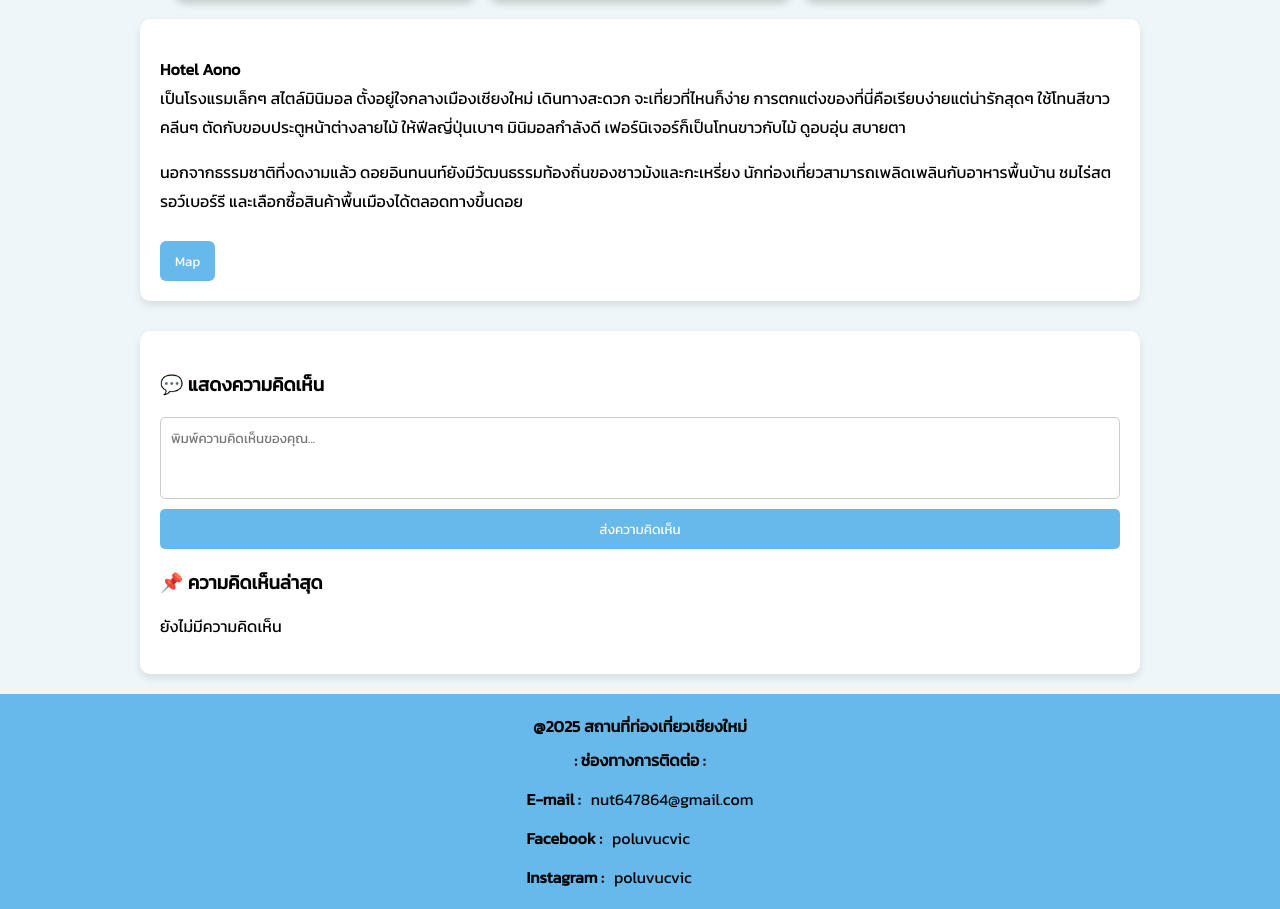
After one commit to PoluvcvicNatthanun/Portfolio_Poluvcvic, a PHP site: page /Hotelaono.php in a window 1280 px wide. The commit adds this page. Shown: the part 390-1299 px from the top of the page. Run offline with PHP 8.4, Linux system fonts and the light colour scheme; the visitor is signed in with stand-in values (Sample User, id 1).

Commit message:
add/fix hotel

```diff
--- a/WEB Chaingmai/homeCH.php
+++ b/WEB Chaingmai/homeCH.php
@@ -160,7 +160,7 @@ if (!isset($_SESSION['username'])) {
         <div class="menu"><a href="loginCH.php" style="color:black;">ล็อคเอ้าท์</a></div>
     </div>
 
-    <h2 style="margin-left: 25px;">หน้าแรก</h2>
+    <h2 style="margin-left: 25px;">หน้าแรก สถานที่ท่องเที่ยว</h2>
     <div class="content">
         <div class="product-section">
             <div class="product">
--- /dev/null
+++ b/WEB Chaingmai/ที่พัก/Hotelaono.php
@@ -0,0 +1,143 @@
+<?php
+session_start();
+if (!isset($_SESSION['username'])) {
+    header("Location: login.php");
+    exit();
+}
+
+// จัดการบันทึกคอมเมนต์
+$commentsFile = "comments.txt";
+if ($_SERVER["REQUEST_METHOD"] === "POST" && isset($_POST['comment']) && trim($_POST['comment']) !== "") {
+    $comment = htmlspecialchars($_POST['comment']);
+    $username = $_SESSION['username'];
+    $date = date("d/m/Y H:i");
+    file_put_contents($commentsFile, "$username|$date|$comment\n", FILE_APPEND);
+}
+
+// อ่านคอมเมนต์
+$comments = [];
+if (file_exists($commentsFile)) {
+    $lines = file($commentsFile, FILE_IGNORE_NEW_LINES | FILE_SKIP_EMPTY_LINES);
+    foreach ($lines as $line) {
+        list($user, $time, $text) = explode("|", $line);
+        $comments[] = ["user" => $user, "time" => $time, "text" => $text];
+    }
+}
+?>
+<!DOCTYPE html>
+<html lang="th">
+<head>
+    <meta charset="UTF-8">
+    <title>ดอยอินทนนท์</title>
+    <link rel="icon" type="image/jpg" href="/Filezilla/images/it.jpg">
+    <link href="https://fonts.googleapis.com/css2?family=Kanit&display=swap" rel="stylesheet">
+    <style>
+        body { font-family: 'Kanit', sans-serif; background-color: #eef6f9; margin: 0; padding: 0; }
+        .bar1 { background-color: #7ecefc; height: 80px; display: flex; align-items: center; justify-content: space-between; padding: 0 20px;
+            box-shadow: 0px 2px 10px rgba(0, 0, 0, 0.2); }
+        .menu a { margin: 0 50px; text-decoration: none; color: black; transition: 0.3s; }
+        .menu a:hover { color: white; background-color: #458efb; padding: 5px 10px; border-radius: 5px; }
+        .container { max-width: 1000px; margin: auto; padding: 20px; }
+        h1.title { text-align: center; margin-top: 20px; color: #2b4c7e; }
+        .images { display: flex; gap: 15px; justify-content: center; flex-wrap: wrap; margin: 20px 0; }
+        .images img { width: 300px; height: 200px; object-fit: cover; border-radius: 10px; box-shadow: 0px 4px 8px rgba(0,0,0,0.2); }
+        .description { background: white; padding: 20px; border-radius: 10px; box-shadow: 0px 4px 8px rgba(0,0,0,0.1); line-height: 1.8; }
+        .comment-section { margin-top: 30px; background: white; padding: 20px; border-radius: 10px; box-shadow: 0px 4px 8px rgba(0,0,0,0.1); }
+        .comment-box { display: flex; flex-direction: column; gap: 10px; }
+        .comment-box textarea { resize: none; padding: 10px; border-radius: 5px; border: 1px solid #ccc; }
+        .comment-box button { background-color: #68b9eb; color: white; border: none; padding: 10px; border-radius: 5px; cursor: pointer; }
+        .comment-box button:hover { background-color: #43a0d6; }
+        .comment { padding: 10px; border-bottom: 1px solid #ddd; }
+        .comment strong { color: #2b4c7e; }
+        .description button { margin-top: 10px; padding: 10px 15px; background-color: #68b9eb; color: white; border: none;  border-radius: 6px; cursor: pointer; }
+        .description button:hover { background-color: #43a0d6; }
+        footer{ background-color: #68b9eb; text-align: center; padding: 20px; display: flex;
+        justify-content: center; align-items: flex-start;}
+        footer .center{ text-align: center;}
+        .footer-title{ width: 100%; text-align: center; margin-bottom: 10px;}
+        .footer-center{ text-align: center; }
+        .contact-item{ margin-top: 15px; display: flex; gap: 10px;}
+        .contact-item a{ text-decoration: none; color: black;}
+        .contact-item a:hover{color: white;}
+
+    </style>
+</head>
+<body>
+    <div class="bar1">
+        <h2>สถานที่ท่องเที่ยวเชียงใหม่ 🗺️🌈</h2>
+        <div class="menu">
+            <a href="homeCH.php">สถานที่เที่ยว</a>
+            <a href="#">ที่พัก</a>
+            <a href="#">ติดต่อ</a>
+            <a href="#">เกี่ยวกับเรา</a>
+        </div>
+        <div class="menu"><a href="logout.php" style="color:black;">ล็อคเอ้าท์</a></div>
+    </div>
+
+    <div class="container">
+        <h1 class="title">Hotel Aono</h1>
+
+        <div class="images">
+            <img src="https://image-tc.galaxy.tf/wijpeg-sxrfid5inslt46adwg0pwpho/intanon_standard.jpg?crop=112%2C0%2C1777%2C1333">
+            <img src="https://s.isanook.com/tr/0/ud/282/1412729/4-3_1.jpg?ip/crop/w670h402/q80/jpg">
+            <img src="https://www.khaosod.co.th/wpapp/uploads/2023/11/IMG_1572.jpeg">
+        </div>
+
+        <div class="description">
+            <p>
+                <strong>Hotel Aono</strong><br> เป็นโรงแรมเล็กๆ สไตล์มินิมอล ตั้งอยู่ใจกลางเมืองเชียงใหม่ เดินทางสะดวก จะเที่ยวที่ไหนก็ง่าย การตกแต่งของที่นี่คือเรียบง่ายแต่น่ารักสุดๆ ใช้โทนสีขาวคลีนๆ
+                    ตัดกับขอบประตูหน้าต่างลายไม้ ให้ฟีลญี่ปุ่นเบาๆ มินิมอลกำลังดี เฟอร์นิเจอร์ก็เป็นโทนขาวกับไม้ ดูอบอุ่น สบายตา
+            </p>
+            <p>
+                นอกจากธรรมชาติที่งดงามแล้ว ดอยอินทนนท์ยังมีวัฒนธรรมท้องถิ่นของชาวม้งและกะเหรี่ยง
+                นักท่องเที่ยวสามารถเพลิดเพลินกับอาหารพื้นบ้าน ชมไร่สตรอว์เบอร์รี และเลือกซื้อสินค้าพื้นเมืองได้ตลอดทางขึ้นดอย
+            </p>
+            <button style="font-family: 'Kanit', sans-serif; " color="white" type="submit"><a href="https://maps.app.goo.gl/2LXdHCoeAquYgn5u9" target="_blank" rel="noopener" style="text-decoration: none; color:white">Map</a></button>
+        </div>
+
+        <div class="comment-section">
+            <h3>💬 แสดงความคิดเห็น</h3>
+            <form method="post" class="comment-box">
+                <textarea style="font-family: 'Kanit', sans-serif;" name="comment" rows="3" placeholder="พิมพ์ความคิดเห็นของคุณ..." required></textarea>
+                <button style="font-family: 'Kanit', sans-serif;" type="submit">ส่งความคิดเห็น</button>
+            </form>
+
+            <h3>📌 ความคิดเห็นล่าสุด</h3>
+            <?php if (empty($comments)) : ?>
+                <p>ยังไม่มีความคิดเห็น</p>
+            <?php else: ?>
+                <?php foreach (array_reverse($comments) as $c) : ?>
+                    <div class="comment">
+                        <strong><?= $c['user']; ?></strong> <small>(<?= $c['time']; ?>)</small><br>
+                        <?= nl2br($c['text']); ?>
+                    </div>
+                <?php endforeach; ?>
+            <?php endif; ?>
+        </div>
+    </div>
+    <footer>
+    <div class="footer-center">
+        <div class="footer-title">
+            <strong>@2025 สถานที่ท่องเที่ยวเชียงใหม่</strong>
+        </div>
+        <strong>: ช่องทางการติดต่อ :</strong>
+        <div class="contact-item">
+            <strong>E-mail : </strong>
+            <span> nut647864@gmail.com </span>
+        </div>
+        <div class="contact-item">
+            <strong>Facebook : </strong>
+            <a href="https://www.facebook.com/poluvucvic" target="_blank">
+                 poluvucvic
+            </a>
+        </div>
+        <div class="contact-item">
+            <strong>Instagram : </strong>
+            <a href="https://www.instagram.com/poluvucvic" target="_blank">
+                 poluvucvic
+            </a>
+        </div>
+    </div>
+    </footer>
+</body>
+</html>
```
Also changed, not shown: WEB Chaingmai/ที่พัก/hotelCH.php (+12 -9 lines).
